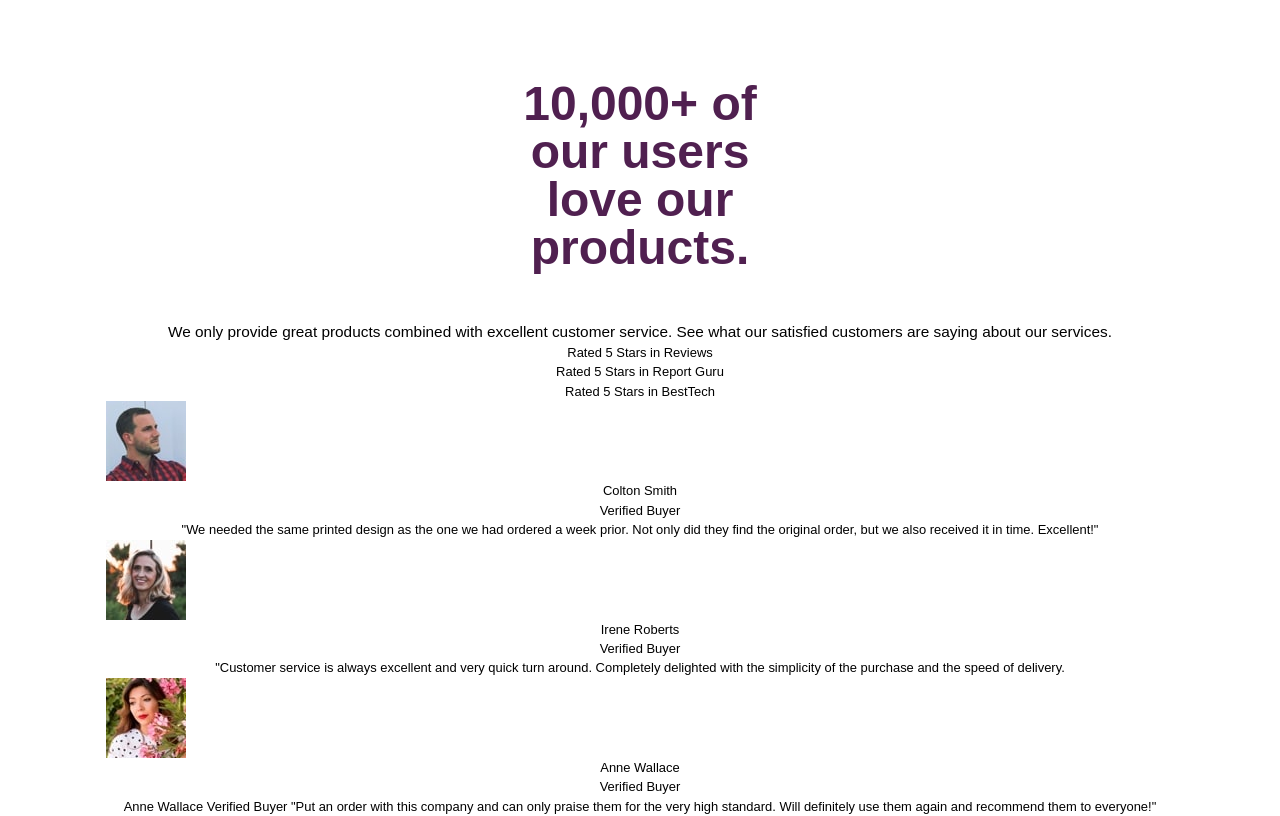
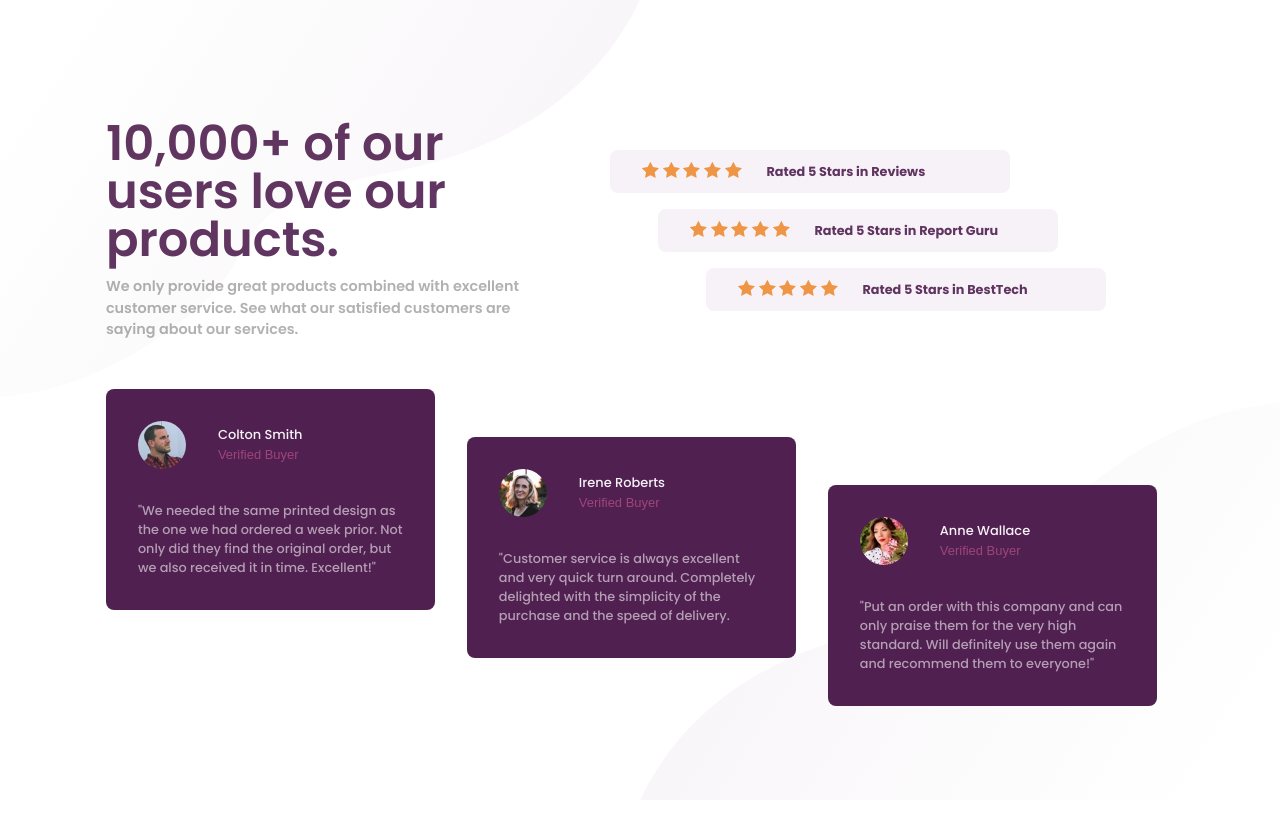
Before and after one commit to wallaceAnterio/social-proof-section-master, a plain HTML site: page index.html in a window 1280 px wide. Drawn offline with Linux system fonts and the light colour scheme.

Commit message:
challenge concluded

```diff
--- a/index.html
+++ b/index.html
@@ -9,32 +9,47 @@
          rel="stylesheet"
       />
 
+      <link
+         href="https://fonts.googleapis.com/css2?family=Big+Shoulders+Display:wght@700&family=Inter:wght@400;700&family=Kumbh+Sans:wght@400;700&family=League+Spartan:wght@400;500;700&family=Lexend+Deca&family=Open+Sans:ital,wght@0,300;0,400;0,500;1,300;1,500&family=Outfit:wght@300;400;600&family=Poppins:wght@400;500;700&family=Red+Hat+Display:wght@500;700;900&display=swap"
+         rel="stylesheet"
+      />
+
       <title>Frontend Mentor | Social proof section</title>
    </head>
    <body>
+      <div class="container">
          <main>
-         <div class="container">
+            <div class="info">
                <h1>10,000+ of our users love our products.</h1>
                <p class="lead">
-               We only provide great products combined with excellent customer
-               service. See what our satisfied customers are saying about our
-               services.
+                  We only provide great products combined with excellent
+                  customer service. See what our satisfied customers are saying
+                  about our services.
                </p>
-
-            <div class="container-reviews">
-               <div class="review">Rated 5 Stars in Reviews</div>
-               <div class="review">Rated 5 Stars in Report Guru</div>
-               <div class="review">Rated 5 Stars in BestTech</div>
             </div>
 
-            <ul class="content-quotes">
+            <ul class="ratings flow-content">
+               <li>
+                  <p class="stars">Rated 5 Stars in Reviews</p>
+               </li>
+               <li>
+                  <p class="stars">Rated 5 Stars in Report Guru</p>
+               </li>
+               <li>
+                  <p class="stars">Rated 5 Stars in BestTech</p>
+               </li>
+            </ul>
+
+            <ul class="content-quotes split s-gap">
                <li>
                   <blockquote>
-                     <div class="split">
+                     <div class="split align-c">
                         <img src="./images/image-colton.jpg" alt="" />
+                        <div>
                            <p class="quote__name">Colton Smith</p>
+                           <p class="quote__status">Verified Buyer</p>
                         </div>
-                     <p class="quote__status">Verified Buyer</p>
+                     </div>
                      <p class="quote">
                         "We needed the same printed design as the one we had
                         ordered a week prior. Not only did they find the
@@ -45,12 +60,14 @@
                </li>
                <li>
                   <blockquote>
-                     <div class="split">
+                     <div class="split align-c">
                         <img src="./images/image-irene.jpg" alt="" />
+                        <div>
                            <p class="quote__name">Irene Roberts</p>
                            <p class="quote__status">Verified Buyer</p>
                         </div>
-                     <p>
+                     </div>
+                     <p class="quote">
                         "Customer service is always excellent and very quick
                         turn around. Completely delighted with the simplicity of
                         the purchase and the speed of delivery.
@@ -59,29 +76,23 @@
                </li>
                <li>
                   <blockquote>
-                     <div class="split">
+                     <div class="split align-c">
                         <img src="./images/image-anne.jpg" alt="" />
+                        <div>
                            <p class="quote__name">Anne Wallace</p>
                            <p class="quote__status">Verified Buyer</p>
                         </div>
-                     <p>
-                        Anne Wallace Verified Buyer "Put an order with this
-                        company and can only praise them for the very high
-                        standard. Will definitely use them again and recommend
-                        them to everyone!"
+                     </div>
+                     <p class="quote">
+                        "Put an order with this company and can only praise them
+                        for the very high standard. Will definitely use them
+                        again and recommend them to everyone!"
                      </p>
                   </blockquote>
                </li>
             </ul>
             <!-- Close container -->
+         </main>
       </div>
-      </main>
-
-      <!-- <div class="attribution">
-         Challenge by
-         <a href="https://www.frontendmentor.io?ref=challenge" target="_blank"
-            >Frontend Mentor</a
-         >. Coded by <a href="#">Your Name Here</a>.
-      </div> -->
    </body>
 </html>
--- a/scss/_global.scss
+++ b/scss/_global.scss
@@ -3,6 +3,15 @@ body {
    font-size: var(--font-size-400);
    padding-top: 5rem;
    text-align: center;
+   background-image: url("/images/bg-pattern-top-desktop.svg"),
+      url("/images/bg-pattern-bottom-desktop.svg");
+   background-position: top left, bottom right;
+   background-repeat: no-repeat;
+   background-size: max(50%, 50%);
+
+   @media (min-width: 50em) {
+      padding-top: 7.5rem;
+   }
 }
 
 .container {
@@ -11,17 +20,51 @@ body {
    margin: 0 auto;
 }
 
+.flow-content > * + * {
+   margin-top: var(--flow-space, 1rem);
+}
+
 h1 {
-   font-size: var(--font-size-900);
+   font-family: "Poppins";
+   font-weight: 600;
+   font-size: 3rem;
    color: var(--Very-Dark-Magenta);
    line-height: 1;
    max-width: 12ch;
-   margin-left: auto;
-   margin-right: auto;
-   margin-bottom: 1em;
-   font-weight: 800;
+   margin-bottom: 0.25em;
+   opacity: 0.9;
+
+   @media (max-width: 50em) {
+      margin-left: auto;
+      margin-right: auto;
+      margin-bottom: 1em;
+   }
 }
 
 .lead {
    font-size: var(--font-size-500);
+   font-weight: 600;
+   opacity: 0.3;
+   font-family: "Poppins";
 }
+
+main {
+   display: grid;
+   gap: 3rem 1rem;
+}
+@media (min-width: 50em) {
+   main {
+      grid-template-columns: 1fr 1.5fr;
+      text-align: left;
+   }
+   .info {
+      grid-column: 1 / 2;
+   }
+   .ratings {
+      grid-column: 2 / 3;
+      align-self: center;
+   }
+   .content-quotes {
+      grid-column: 1 / -1;
+   }
+}
--- a/scss/_quotes.scss
+++ b/scss/_quotes.scss
@@ -0,0 +1,62 @@
+.content-quotes {
+   li {
+      &:nth-child(2) {
+         transform: translateY(3rem);
+      }
+      &:nth-child(3) {
+         transform: translateY(6rem);
+      }
+   }
+   blockquote {
+      max-width: 25rem;
+      margin: 0 auto;
+      height: 100%;
+      background-color: var(--Very-Dark-Magenta);
+      color: var(--Light-Grayish-Magenta);
+      text-align: left;
+      border-radius: var(--border-radius);
+      padding: var(--spacer);
+   }
+}
+.split {
+   display: flex;
+   flex-direction: column;
+   @media (min-width: 50em) {
+      flex-direction: row;
+   }
+}
+
+.s-gap{
+   display: flex;
+   gap: 2rem;
+}
+
+img {
+   width: 3rem;
+   border-radius: 50%;
+   @media (min-width: 50em) {
+      margin-right: var(--spacer);
+   }
+}
+.align-c {
+   align-items: center;
+}
+.quote__name {
+   font-weight: 500;
+   font-family: "Poppins";
+}
+.quote__status {
+   color: var(--Soft-Pink);
+   opacity: 0.5;
+}
+.quote {
+   font-family: "Poppins";
+   margin-top: var(--spacer);
+   font-size: 0.8rem;
+   font-weight: 500;
+   opacity: 0.6;
+
+   @media (min-width: 50em) {
+      width: 16.56rem;
+   }
+}
--- a/scss/_ratings.scss
+++ b/scss/_ratings.scss
@@ -0,0 +1,44 @@
+.ratings {
+   li {
+      max-width: 25rem;
+      margin-left: auto;
+      margin-right: auto;
+      color: var(--Very-Dark-Magenta);
+      background: var(--Light-Grayish-Magenta);
+      font-weight: 800;
+      padding: 0.75rem 2rem;
+      border-radius: var(--border-radius);
+
+      &::before {
+         content: "";
+         width: 100px;
+         height: 1rem;
+         margin: 0 auto;
+         display: block;
+         margin-bottom: 0.5rem;
+         background-image: url("/images/icon-star.svg");
+         background-repeat: space;
+      }
+
+      @media (min-width: 50em) {
+         display: flex;
+         align-content: center;
+
+         &::before {
+            margin: 0 1.5rem 0 0;
+         }
+
+         &:first-of-type {
+            transform: translateX(-3rem);
+         }
+         &:last-of-type {
+            transform: translateX(3rem);
+         }
+      }
+   }
+   p.stars {
+      font-family: "Poppins";
+      font-size: 0.8rem;
+      opacity: 0.9;
+   }
+}
--- a/scss/_root.scss
+++ b/scss/_root.scss
@@ -7,8 +7,10 @@
 
    --font-family: "spartan", sans-serif;
    --font-size-400: 0.81rem;
-   --font-size-500: 0.96rem;
+   --font-size-500: 0.9rem;
    --font-size-900: 2rem;
+   --border-radius: 0.5rem;
+   --spacer: 2rem;
 
    @media (min-width: 50em) {
       --font-size-900: 3rem;
```
Also changed, not shown: scss/main.css, 1 other file. Lines whose indentation alone changed are shown as unchanged.
